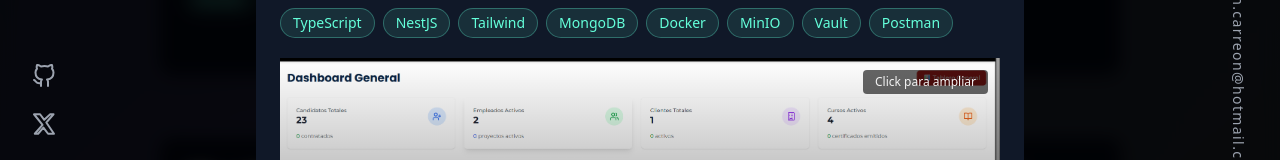
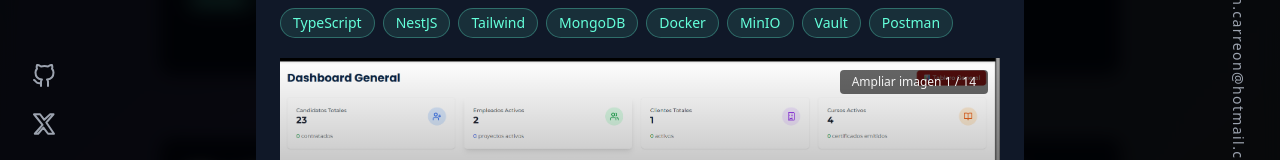
Before and after one commit to BCarreonC/Portfolio, a React (Vite) app: page / in a window 1280 px wide. Both pictures are taken after a click on the element 384 px from the left and 1930 px from the top of the page. Shown: the part 2026-2186 px from the top of the page. Built offline with nearby package versions, Linux system fonts and the light colour scheme.

Commit message:
proyects info was transalated and improved

```diff
--- a/src/components/Projects.jsx
+++ b/src/components/Projects.jsx
@@ -7,12 +7,14 @@
 import { Navigation, Thumbs } from "swiper/modules";
 import { FaGithub as GitHub } from "react-icons/fa";
 
+{/* === Importación de estilos Swiper === */}
 import "swiper/css";
 import "swiper/css/navigation";
 import "swiper/css/thumbs";
 
 import "../styles/swiper-custom.css";
 
+{/* === Imágenes del proyecto Elvoratec ERP === */}
 import adminAgregarVacante from "../assets/elvoratec-erp/admin-agregarvacante.png";
 import adminArticuloEdit from "../assets/elvoratec-erp/admin-articuloedit.png";
 import adminArticulonew from "../assets/elvoratec-erp/admin-articulonew.png";
@@ -69,68 +71,70 @@
         {
           src: adminPrincipal,
           descripcion:
-            "Dashboard principal del sistema con métricas y accesos rápidos.",
+            t("projects.0.images.adminPrincipal"),
         },
         {
           src: adminClientes,
           descripcion:
-            "Módulo de gestión de clientes con altas, edición y búsqueda.",
+            t("projects.0.images.adminClientes"),
         },
         {
           src: adminEmpleados,
-          descripcion: "Administración de empleados y asignación de roles.",
+          descripcion:
+            t("projects.0.images.adminEmpleados"),
         },
         {
           src: adminVacantes,
           descripcion:
-            "Gestión de vacantes con creación, edición y publicación.",
+            t("projects.0.images.adminVacantes"),
         },
         {
           src: adminCandidatos,
           descripcion:
-            "Panel de candidatos con filtros, detalles y gestión de estados.",
+            t("projects.0.images.adminCandidatos"),
         },
         {
           src: adminProyectos,
           descripcion:
-            "Módulo de proyectos con seguimiento de tareas, tiempos y recursos.",
+            t("projects.0.images.adminProyectos"),
         },
         {
           src: adminCursos,
           descripcion:
-            "Gestión de cursos y capacitaciones para empleados y clientes.",
+            t("projects.0.images.adminCursos"),
         },
         {
           src: adminAgregarVacante,
-          descripcion: "Formulario para agregar nuevas vacantes al sistema.",
+          descripcion: t("projects.0.images.adminAgregarVacante"),
         },
         {
           src: adminArticulonew,
           descripcion:
-            "Interfaz para crear nuevos artículos en el módulo de blogs.",
+            t("projects.0.images.adminArticulonew"),
         },
         {
           src: adminArticuloEdit,
-          descripcion: "Edición de artículos con vista previa en tiempo real.",
+          descripcion:
+            t("projects.0.images.adminArticuloEdit"),
         },
         {
           src: blogsArticulos,
           descripcion:
-            "Listado de artículos publicados con opciones de edición y eliminación.",
+            t("projects.0.images.blogsArticulos"),
         },
         {
           src: landingInicio,
           descripcion:
-            "Landing page principal del sistema con información general y acceso al dashboard.",
+            t("projects.0.images.landingInicio"),
         },
         {
           src: landingPortafolio,
           descripcion:
-            "Sección de portafolio con proyectos destacados y casos de éxito.",
+            t("projects.0.images.landingPortafolio"),
         },
         {
           src: adminProspectos,
-          descripcion: "Módulo de prospectos con altas, edición y búsqueda.",
+          descripcion: t("projects.0.images.adminProspectos"),
         },
       ],
     },
@@ -294,7 +298,7 @@
                       <SwiperSlide key={i}>
                         <div className="relative w-full h-56 sm:h-64 md:h-72">
                           <div className="absolute top-3 right-3 bg-black/60 text-white text-xs px-3 py-1 rounded">
-                            Click para ampliar
+                            {t("projects.view_image")} {i + 1} / {images.length}
                           </div>
 
                           <img
@@ -356,7 +360,7 @@
               </>
             ) : (
               <div className="text-center text-gray-400 py-10">
-                Este proyecto no tiene capturas disponibles aún.
+                {t("projects.no_images")}
               </div>
             )}
             {/* Botones de acción */}
@@ -380,7 +384,7 @@
         disabled
         className="inline-block bg-gray-700 text-gray-400 font-bold px-5 py-2 rounded cursor-not-allowed"
       >
-        Demo no disponible
+        {t("projects.demo_unavailable")}
       </button>
     )}
 
@@ -403,14 +407,14 @@
         className="inline-flex items-center gap-2 bg-gray-700 text-gray-400 font-semibold px-5 py-2 rounded cursor-not-allowed"
       >
         <GitHub size={18} />
-        Código no disponible
+        {t("projects.code_unavailable")}
       </button>
     )}
   </div>
 
   {/* === MENSAJE SIEMPRE VISIBLE === */}
   <div className="text-sm text-gray-400 italic bg-gray-800/60 px-4 py-2 rounded max-w-fit">
-    Código y/o acceso no disponibles por confidencialidad o estado del proyecto.
+    {t("projects.always_visible")}
   </div>
 </div>
 
--- a/src/i18n/en.json
+++ b/src/i18n/en.json
@@ -36,10 +36,31 @@
     "title": "Projects",
     "button1": "View project",
     "button2": "View code",
+    "no_images": "No images available for this project.",
+    "demo_unavailable": "Demo not available.",
+    "code_unavailable": "Code not available.",
+    "always_visible": "Code and/or access not available due to confidentiality or project status.",
+    "view_image": "Zoom in on image",
     "0": {
       "name": "Internal Business ERP",
       "description": "Internal ERP system developed during a professional internship at a technology consulting firm. It manages clients, employees, content, blog, and recruitment with role-based access control.",
-      "type": "ERP / Full Stack"
+      "type": "ERP / Full Stack",
+      "images": {
+        "adminPrincipal": "Main dashboard with metrics and quick access.",
+        "adminClientes": "Client management module with high, edit, and search.",
+        "adminEmpleados": "Employee administration and role assignment.",
+        "adminVacantes": "Vacancy management with creation, edit, and publication.",
+        "adminCandidatos": "Candidate panel with filters, details, and state management.",
+        "adminProyectos": "Project module with task tracking, times, and resources.",
+        "adminProspectos": "Prospect management module with creation, edit, and search.",
+        "adminCursos": "Course and training management for employees and clients.",
+        "adminAgregarVacante": "Form to add new vacancies to the system.",
+        "adminArticulonew": "Interface to create new articles in the blog module.",
+        "adminArticuloEdit": "Article edition with real-time preview.",
+        "blogsArticulos": "List of published articles with edit and delete options.",
+        "landingInicio": "Main landing page with general information and access to the dashboard.",
+        "landingPortafolio": "Portfolio section with featured projects and success stories."
+      }
     }
     ,"1": {
       "name": "ERP for Private Security Company",
--- a/src/i18n/es.json
+++ b/src/i18n/es.json
@@ -36,15 +36,37 @@
     "title": "Proyectos",
     "button1": "Ver proyecto",
     "button2": "Ver código",
+    "no_images": "No hay imágenes disponibles para este proyecto.",
+    "demo_unavailable": "Demo no disponible.",
+    "code_unavailable": "Código no disponible.",
+    "always_visible": "Código y/o acceso no disponibles por confidencialidad o estado del proyecto.",
+    "view_image": "Ampliar imagen",
     "0": {
       "name": "ERP Empresarial Interno",
       "description": "Sistema ERP interno desarrollado durante prácticas profesionales en una consultora de tecnología. Gestiona clientes, empleados, contenidos, blog y reclutamiento con control de accesos por roles.",
-      "type": "ERP / Full Stack"
+      "type": "ERP / Full Stack",
+      "images": {
+        "adminPrincipal": "Dashboard principal del sistema con métricas y accesos rápidos.",
+        "adminClientes": "Módulo de gestión de clientes con altas, edición y búsqueda.",
+        "adminEmpleados": "Administración de empleados y asignación de roles.",
+        "adminVacantes": "Gestión de vacantes con creación, edición y publicación.",
+        "adminCandidatos": "Panel de candidatos con filtros, detalles y gestión de estados.",
+        "adminProyectos": "Módulo de proyectos con seguimiento de tareas, tiempos y recursos.",
+        "adminCursos": "Gestión de cursos y capacitaciones para empleados y clientes.",
+        "adminAgregarVacante": "Formulario para agregar nuevas vacantes al sistema.",
+        "adminArticulonew":"Interfaz para crear nuevos artículos en el módulo de blogs.",
+        "adminArticuloEdit": "Edición de artículos con vista previa en tiempo real.",
+        "blogsArticulos": "Listado de artículos publicados con opciones de edición y eliminación.",
+        "landingInicio": "Landing page principal del sistema con información general y acceso al dashboard.",
+        "landingPortafolio": "Sección de portafolio con proyectos destacados y casos de éxito.",
+        "adminProspectos": "Módulo de prospectos con altas, edición y búsqueda."
+      }
     },
     "1": {
       "name": "ERP para Empresa de Seguridad Privada",
       "description": "Sistema ERP para la gestión de inventarios, proyectos y reportes automáticos. Incluyó levantamiento de requerimientos y entregas incrementales bajo metodología Scrum.",
       "type": "Desktop / ERP"
+
     },
     "2": {
       "name": "Chatbot Inteligente de Medicamentos",
```
